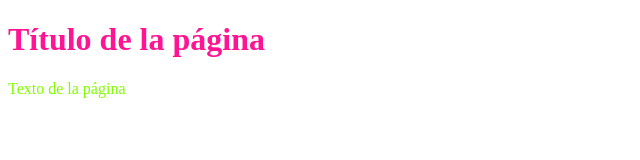
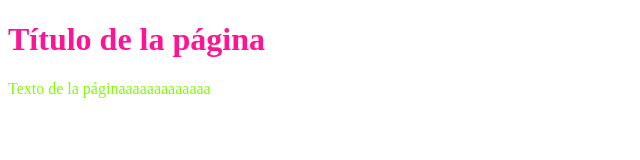
Before and after one commit to Aethereal751/PlantillaHTML5, a plain HTML site: page index.html in a window 1280 px wide. Shown: the whole page, without its empty margins (0-640 px from the left). Drawn offline with Linux system fonts and the light colour scheme.

Commit message:
0.2
test

```diff
--- a/index.html
+++ b/index.html
@@ -11,7 +11,7 @@
 <body>
     <h1>Título de la página</h1>
 
-    <p>Texto de la página</p>
+    <p>Texto de la páginaaaaaaaaaaaaa</p>
 
     <script src="js/scripts.js"></script>
 </body>
```
